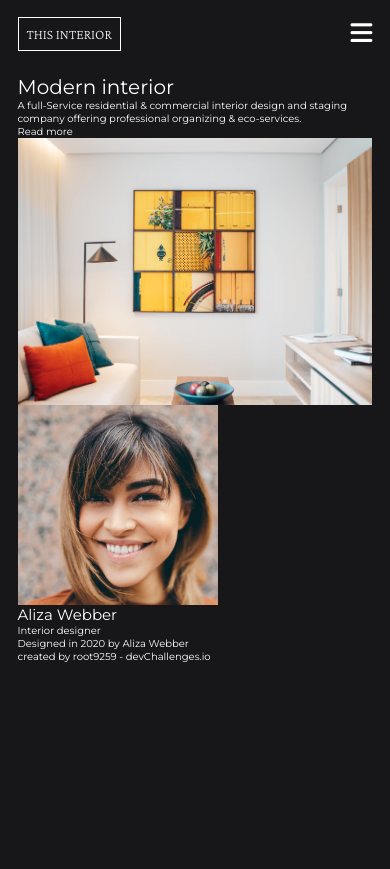
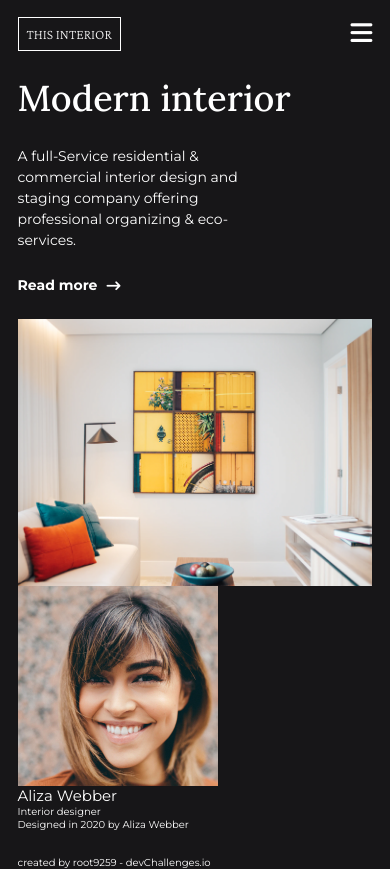
Before and after one commit to naveen-p08/interior-consultant-master, a plain HTML site: page index.html in a window 390 px wide. Before the commit the page ends 844 px from the top, so only its background shows below. Drawn offline with nearby package versions, Linux system fonts and the light colour scheme.

Commit message:
main content mobile layout

```diff
--- a/index.html
+++ b/index.html
@@ -52,7 +52,7 @@
     <div class="main-content">
       <h1>Modern interior</h1>
       <p>A full-Service residential & commercial interior design and staging company offering professional organizing & eco-services.</p>
-      <a href="#">Read more</a>
+      <a class="read-more" href="#">Read more <i class="fa-solid fa-arrow-right-long"></i></a>
     </div>
 
     <div class="hero-image">
--- a/style.css
+++ b/style.css
@@ -160,6 +160,7 @@ header a {
         position: absolute;
         inset: 0 0 0 0;
         background-color: black;
+        z-index: 10;
 
         transform: translateY(-100%);
         transition: transform 350ms ease-in;
@@ -183,3 +184,52 @@ header a {
         opacity: 1;
     }
 }
+/**************************************************/
+
+/*         Main Section        */
+
+main > *,
+.main-content > * {
+    margin-bottom: 2.5rem;
+}
+
+.main-content h1 {
+    font-size: var(--fs-700);
+    font-weight: var(--fw-500);
+    font-family: var(--ff-lora);
+}
+
+.main-content p {
+    font-size: var(--fs-400);
+    font-weight: var(--fw-400);
+    max-width: 25ch;
+    line-height: 1.5;
+}
+
+.read-more {
+    font-size: var(--fs-400);
+    font-weight: var(--fw-700);
+    padding-bottom: 0.5rem;
+    position: relative;
+}
+
+.read-more::after {
+    content: '';
+    position: absolute;
+    bottom: 0;
+    left: 0;
+    width: 0;
+    height: 2px;
+    background: hsl(var(--clr-white));
+
+    transition: width 300ms ease;
+}
+
+.read-more i {
+    margin-left: 0.5rem;
+    vertical-align: middle;
+}
+
+.read-more:where(:hover, :focus)::after {
+    width: 100%;
+}
```
